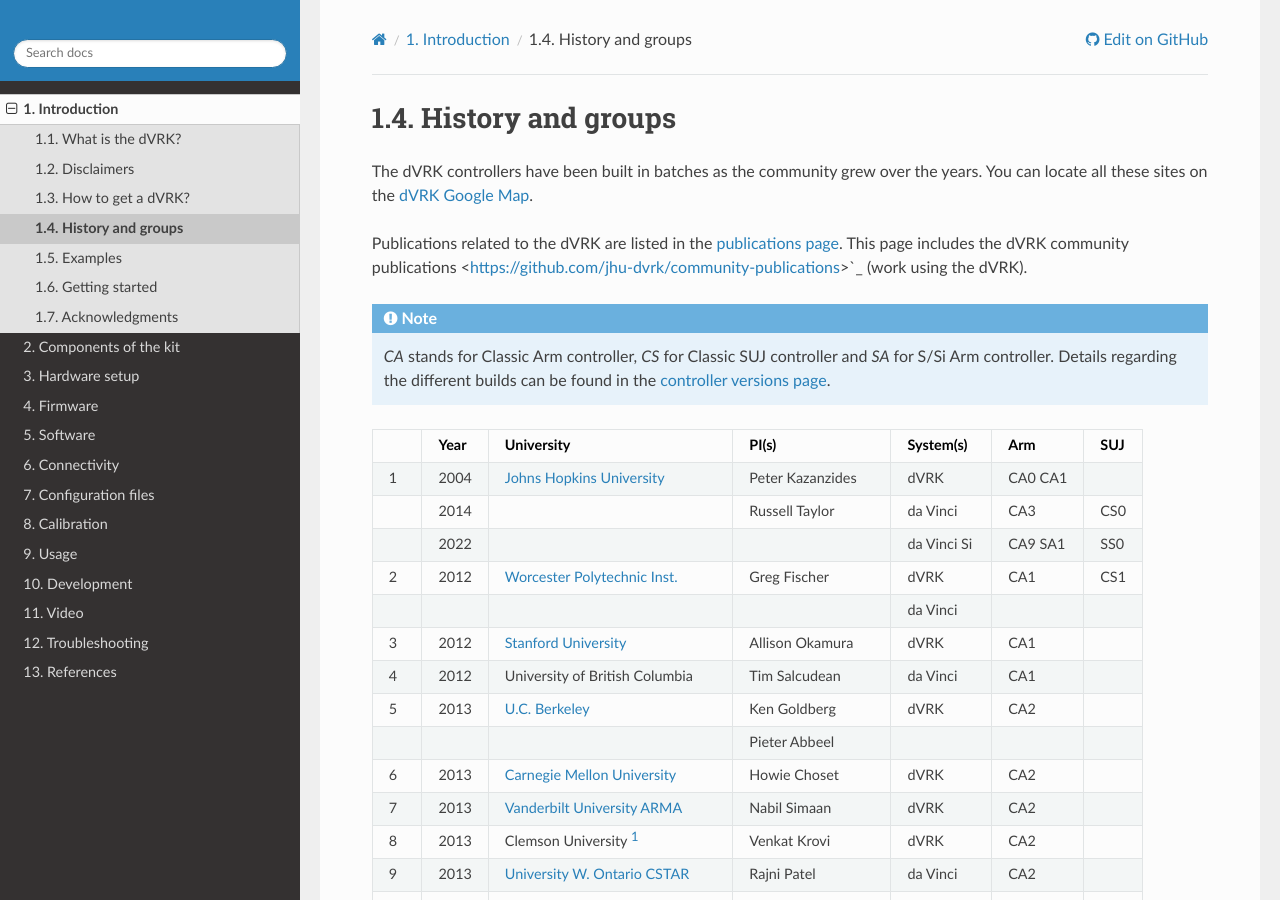
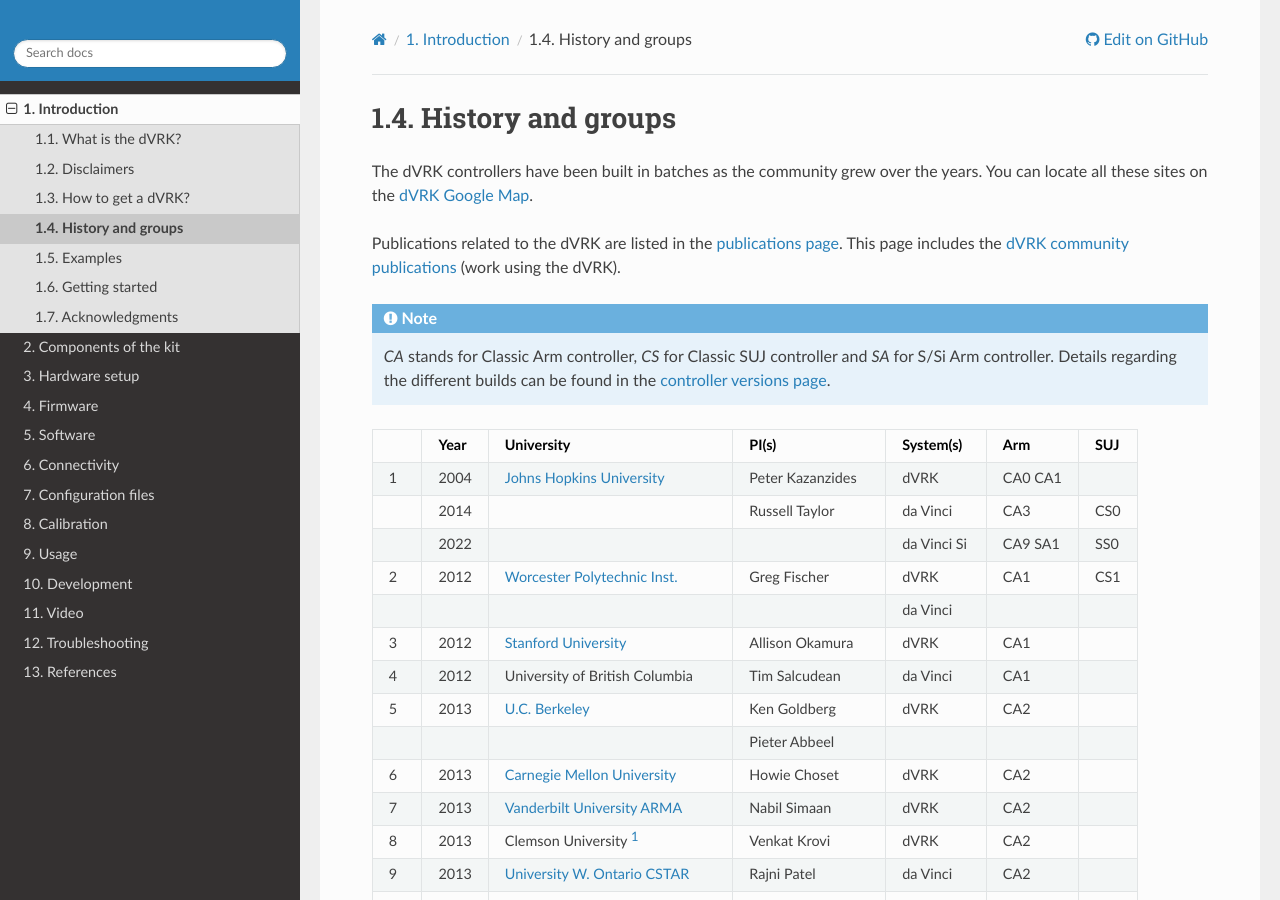
Before and after one commit to jhu-dvrk/dvrk-readthedocs, a Sphinx documentation site: the page built from docs/pages/introduction/groups.rst, in a window 1280 px wide and 900 px high. Built offline with Sphinx 7.4.7 and the Read the Docs theme 3.1.0, drawn with Linux system fonts in a browser that asks for light colours; the version number could not be read and is left out; some of the changed text lies outside the part shown.

Commit message:
Minor updates

```diff
--- a/docs/pages/introduction/groups.rst
+++ b/docs/pages/introduction/groups.rst
@@ -10,7 +10,7 @@
 <https://mapsengine.google.com/map/embed?mid=z14AfgTT1a9w.ktOc3SMAsVF4>`_.
 
 Publications related to the dVRK are listed in the :ref:`publications
-page<publications>`.  This page includes the dVRK community publications
+page<publications>`.  This page includes the `dVRK community publications
 <https://github.com/jhu-dvrk/community-publications>`_ (work using
 the dVRK).
 
@@ -64,7 +64,7 @@
 \                                                                                                                                              Samuel Au
 29   2017 `University of Texas Austin HeRo <https://sites.utexas.edu/herolab/>`_                                                               Ann Majewicz Fey        dVRK          CA6
 30   2017 `University of Leeds <https://www.stormlabuk.com>`_                                                                                  Pietro Valdastri        da Vinci      CA6         CS1
-31   2017 Hochschule Reutlingen                                                                                                                Oliver Burgert            da Vinci      CA6
+31   2017 Hochschule Reutlingen                                                                                                                Oliver Burgert          da Vinci      CA6
 32   2019 University of Maryland                                                                                                               Axel Krieger            da Vinci      CA7
 33   2019 `University of Alberta <http://www.ece.ualberta.ca/~tbs/pmwiki/>`_                                                                   Mahdi Tavakoli          dVRK          CA7
 34   2019 Purdue University                                                                                                                    Juan Wachs              da Vinci      CA7
--- a/docs/pages/kit/from_JHU/controller-versions.rst
+++ b/docs/pages/kit/from_JHU/controller-versions.rst
@@ -49,7 +49,7 @@
    "CA4", "2015", "1.3", "4652", "1.3", "4651", "x"
    "CA5", "2016", "2.1", "4981", "1.4", "4980", "x"
    "CA6", "2017", "2.1", "5496", "1.4a", "5495", "x"
-   "CA7", "2019", "2.1", "6007", "1.4b", "6006", "x"
+   "CA7", "2019", "2.1", "6007", "1.4b", "6006", "F"
    "CA8", "2020", "2.1", "6547", "1.4b", "6557", "F"
    "CA9", "2023", "3.1", "7589", "1.6", "7561", "F"
 
```
Also changed, not shown: other parts of docs/pages/introduction/groups.rst (+3 -1 lines).
